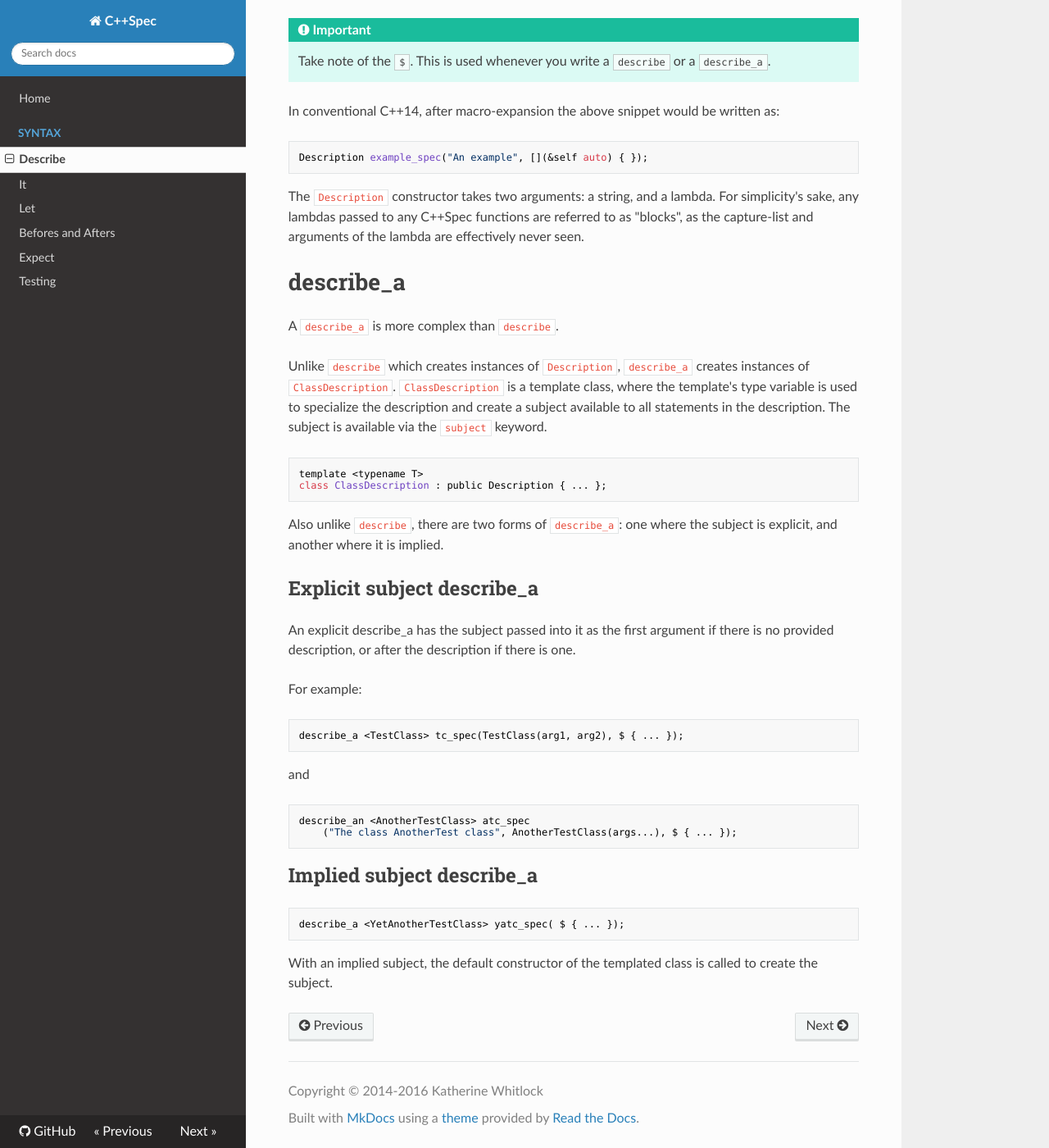
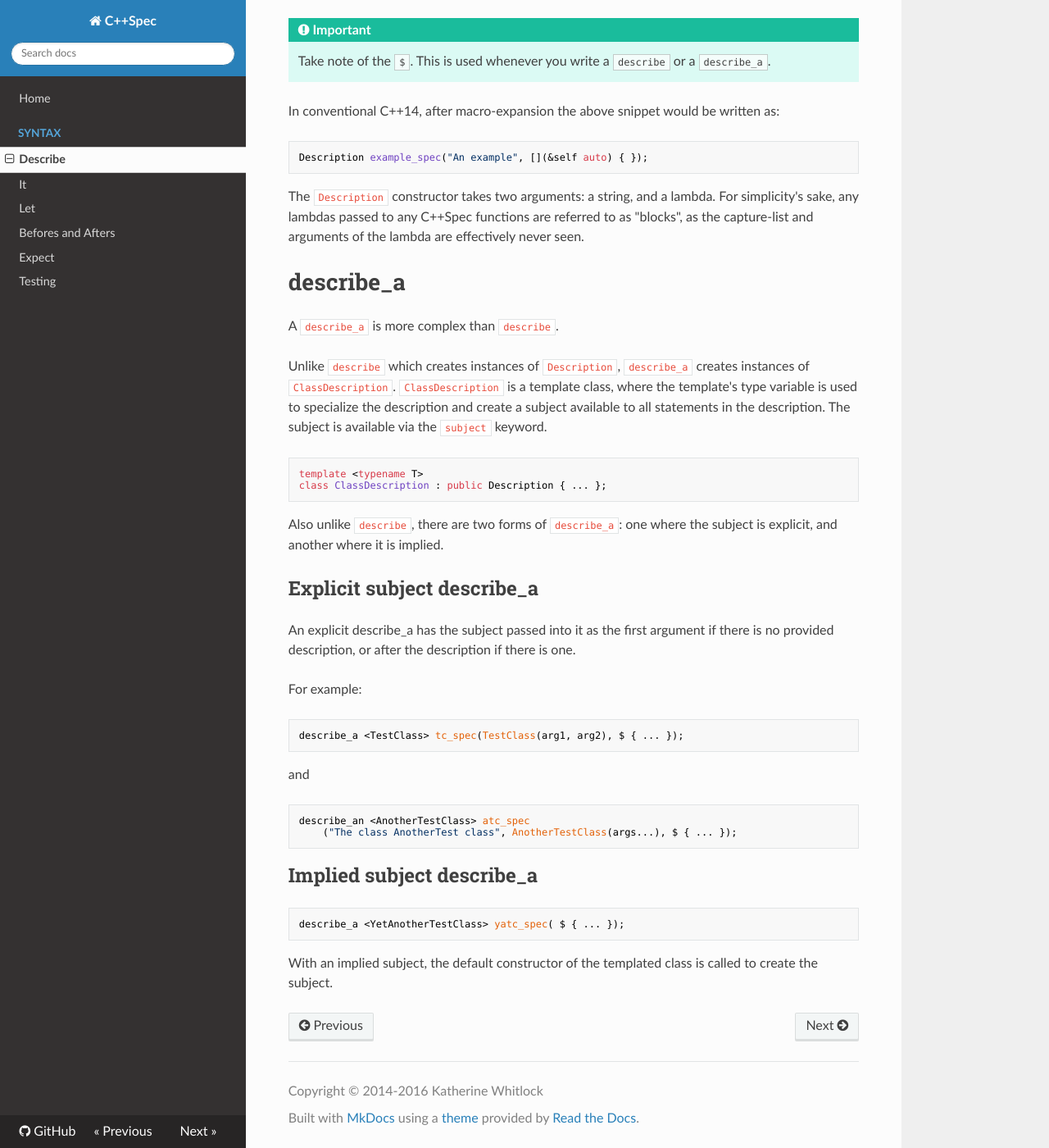
Before and after one commit to toroidal-code/cppspec, an MkDocs documentation site: the page built from docs/syntax/describe.md, in a window 1280 px wide and 1400 px high, scrolled down 364 px. Shown: the whole window at 82% size. Built offline with MkDocs 1.6.1, drawn with Linux system fonts in a browser that asks for light colours; nearby versions of some CDN libraries; old or Windows-style settings are respelled for this version of MkDocs.

````diff
--- a/docs/syntax/describe.md
+++ b/docs/syntax/describe.md
@@ -4,7 +4,7 @@ Every test suite begins with either `describe` or `describe_a`.
 
 Describes have the form of:
 
-```c++
+```cpp
 describe example_spec("An example", $ { });
 ```
 
@@ -17,7 +17,7 @@ Each `describe` is a global instance of the `Description` class, the name of the
 
 In conventional C++14, after macro-expansion the above snippet would be written as:
 
-```c++
+```cpp
 Description example_spec("An example", [](&self auto) { });
 ```
 
@@ -29,7 +29,7 @@ A `describe_a` is more complex than `describe`.
 
 Unlike `describe` which creates instances of `Description`, `describe_a` creates instances of `ClassDescription`. `ClassDescription` is a template class, where the template's type variable is used to specialize the description and create a subject available to all statements in the description. The subject is available via the `subject` keyword.
 
-```c++
+```cpp
 template <typename T>
 class ClassDescription : public Description { ... };
 ```
@@ -42,20 +42,20 @@ An explicit describe_a has the subject passed into it as the first argument if t
 
 For example:
 
-```c++
+```cpp
 describe_a <TestClass> tc_spec(TestClass(arg1, arg2), $ { ... });
 ```
 
 and
 
-```c++
+```cpp
 describe_an <AnotherTestClass> atc_spec
     ("The class AnotherTest class", AnotherTestClass(args...), $ { ... });
 ```
 
 ## Implied subject describe_a
 
-```c++
+```cpp
 describe_a <YetAnotherTestClass> yatc_spec( $ { ... });
 ```
 
````
Also changed, not shown: CMakeLists.txt (+49 -0 lines), README.md (+3 -2 lines), docs/syntax/expect.md (+4 -4 lines), docs/syntax/it.md (+3 -3 lines), docs/syntax/let.md (+1 -1 lines), docs/testing.md (+1 -1 lines), gh-pages/index.md (+1 -1 lines), 1 other file.
